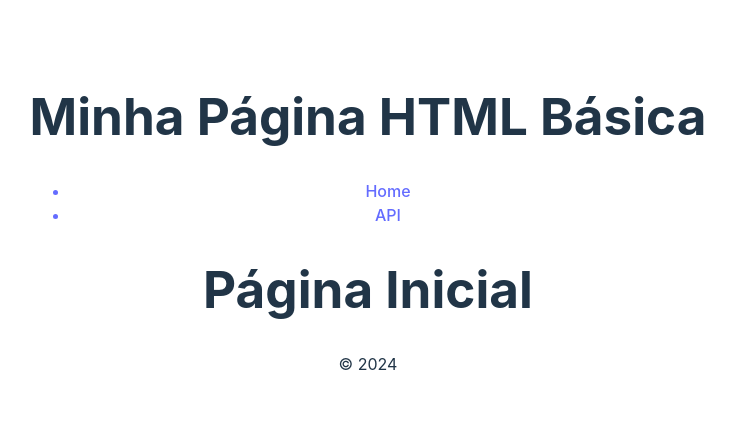
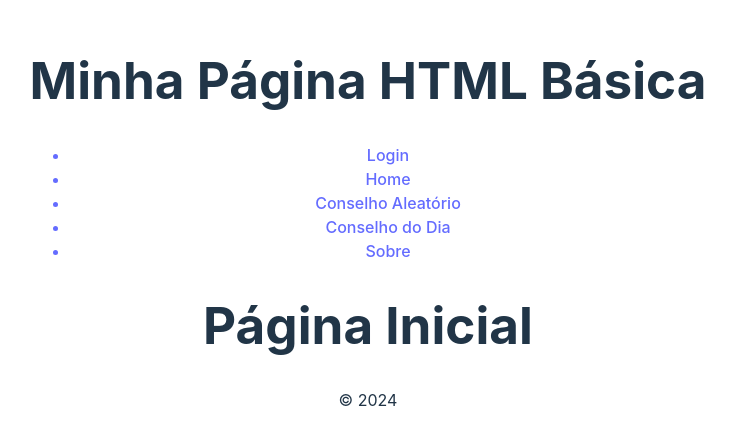
Before and after one commit to akarolhc/front-api, a React (Vite) app: page / in a window 1280 px wide. Shown: the part 177-622 px from the top of the page, without its empty margins (272-1007 px from the left). Built offline with nearby package versions, Linux system fonts and the light colour scheme.

Commit message:
feat: alteração login e header

```diff
--- a/src/components/Header/index.jsx
+++ b/src/components/Header/index.jsx
@@ -1,18 +1,26 @@
-import { Link } from 'react-router-dom'
-import './styles.css'
+import { Link } from "react-router-dom";
+import "./styles.css";
 
-export default function Header (){
-    return(
-
+export default function Header() {
+  return (
     <header id="exemplo">
       <h1>Minha Página HTML Básica</h1>
-        <nav className='menu'>
+      <nav className="menu">
         <ul>
+          <Link to="/login">
+            <li>Login</li>
+          </Link>
           <Link to="/">
             <li>Home</li>
           </Link>
           <Link to="/apis">
-                <li>API</li>
+            <li>Conselho Aleatório</li>
+          </Link>
+          <Link to="/conselhos">
+            <li>Conselho do Dia</li>
+          </Link>
+          <Link to="/about">
+            <li>Sobre</li>
           </Link>
         </ul>
       </nav>
```
Also changed, not shown: src/pages/Login/index.jsx (added, +22 -0 lines), src/pages/Login/styles.css (added). Lines whose indentation alone changed are shown as unchanged.
